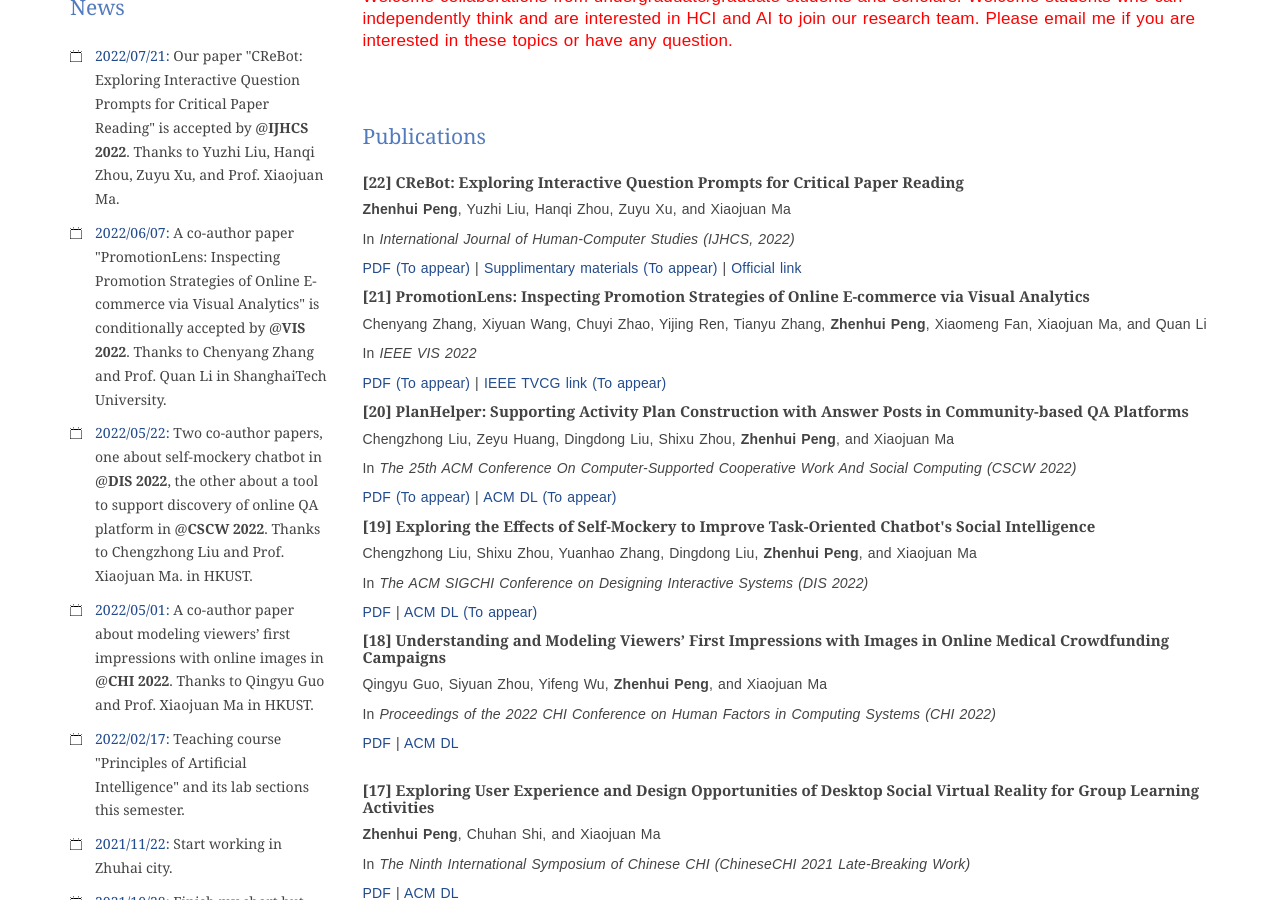
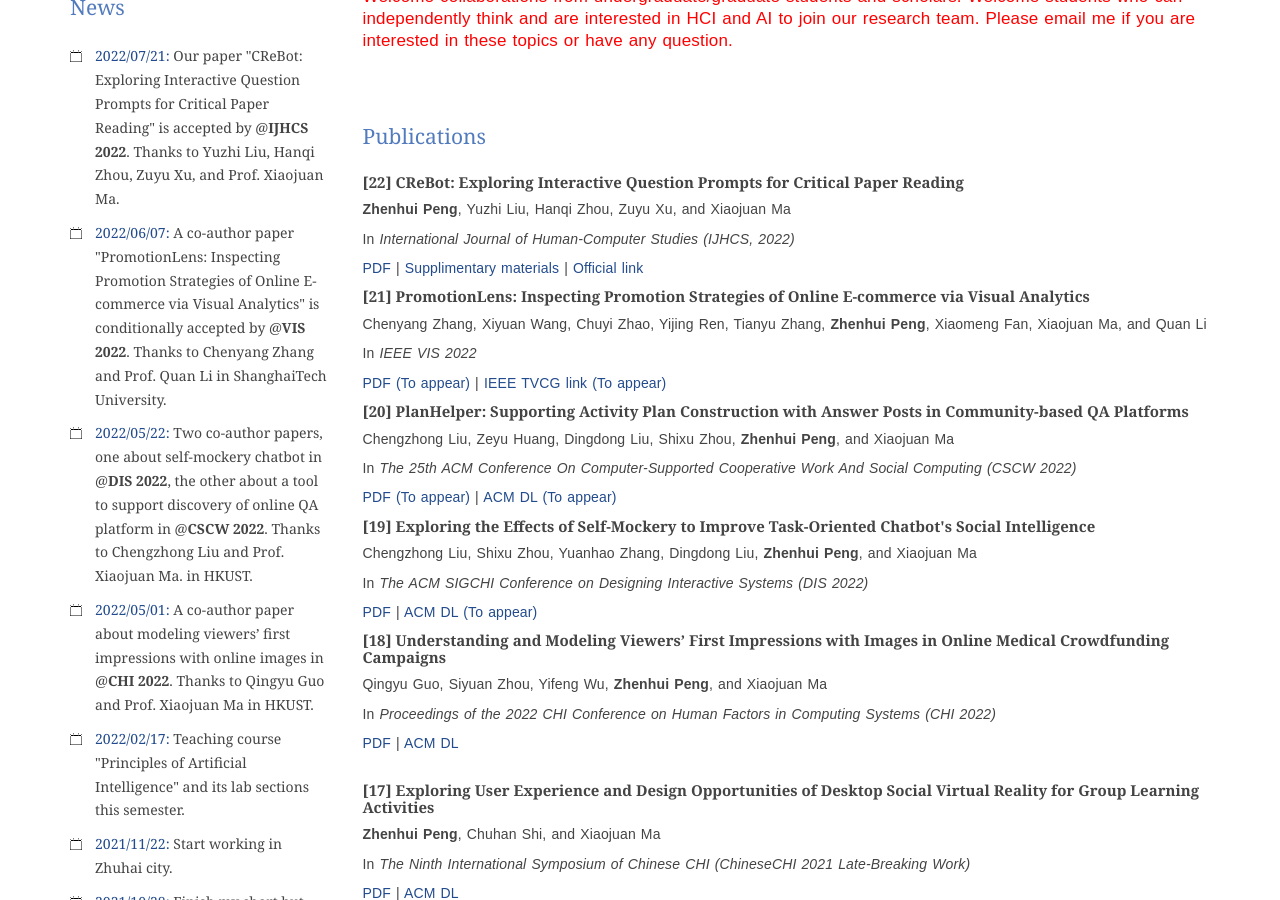
Before and after one commit to PenguinZhou/PenguinZhou.github.io, a Jekyll site: the page index.html, which Jekyll copies as it is, in a window 1280 px wide and 900 px high, scrolled down 472 px. Built offline with Jekyll 4.4.1, drawn with Linux system fonts in a browser that asks for light colours.

Commit message:
Update CReBot

```diff
--- a/index.html
+++ b/index.html
@@ -205,8 +205,8 @@
                         <p><strong>Zhenhui Peng</strong>, Yuzhi Liu, Hanqi Zhou, Zuyu Xu, and Xiaojuan Ma</p>
                         <p>In <i>International Journal of Human-Computer Studies (IJHCS, 2022)</i></p>
                         <p>
-                            <a href="docs/dis22.pdf">PDF (To appear)</a> |
-                            <a href="docs/dis22.pdf">Supplimentary materials (To appear)</a> |
+                            <a href="docs/CReBot_IJHCS.pdf">PDF</a> |
+                            <a href="docs/CReBot_IJHCS_materials.zip">Supplimentary materials</a> |
                             <a href="https://www.sciencedirect.com/science/article/abs/pii/S1071581922001215">Official link</a>
                         </p>
                         <h4 class="paper-title">
```
Also changed, not shown: 3 other files.
